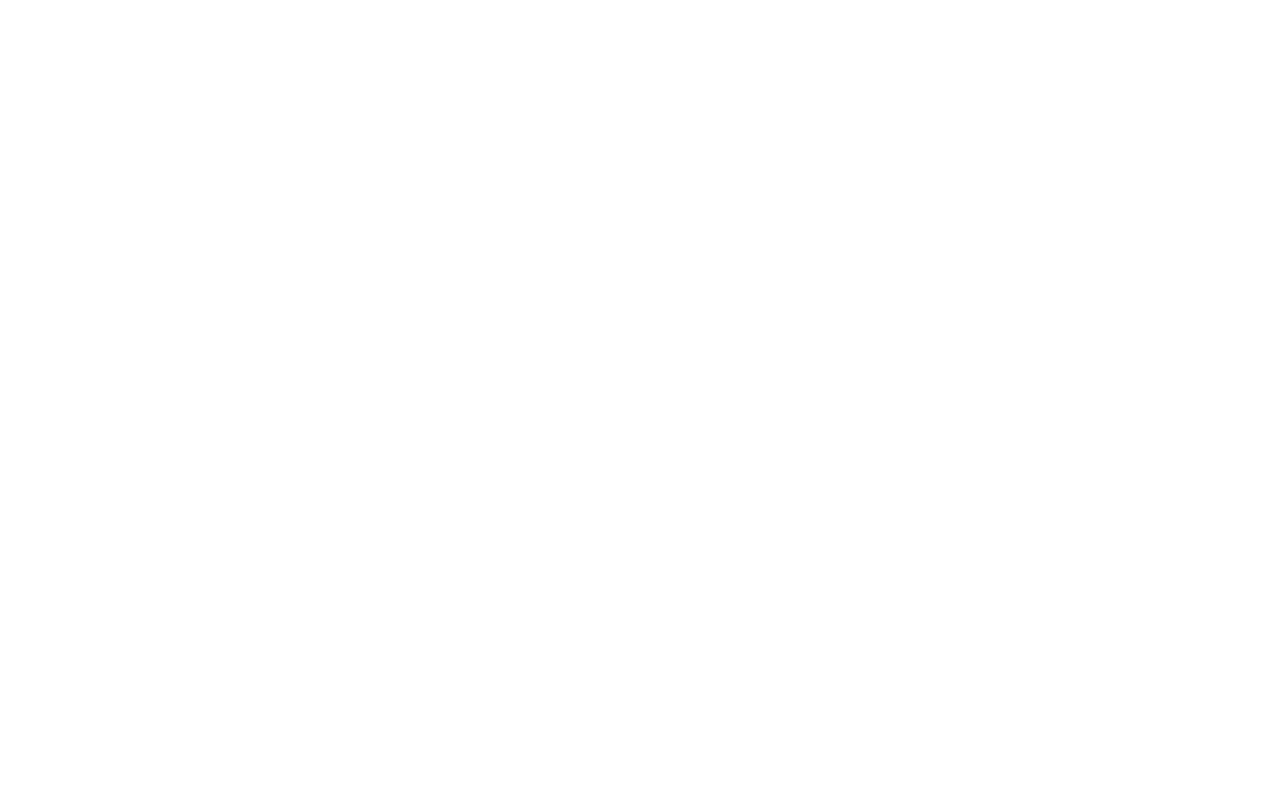
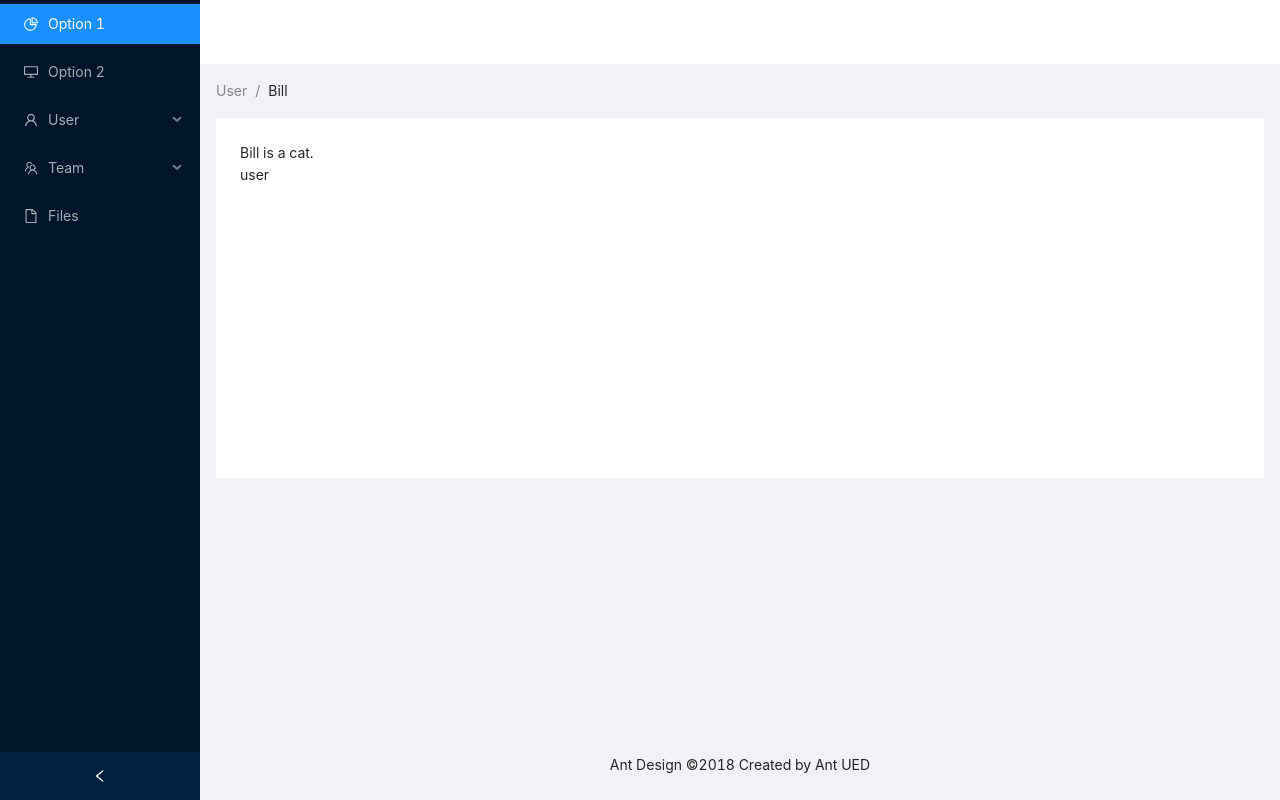
Before and after one commit to cx3hen/supermarket, a React (Create React App) app: page /home/user in a window 1280 px wide. Before the commit this address had no page. Built offline with nearby package versions, Linux system fonts and the light colour scheme; no server answers.

Commit message:
feat: 路由拦截器，页面主体结构,页面跳转方式修改

```diff
--- a/public/index.html
+++ b/public/index.html
@@ -1,12 +1,12 @@
 <!DOCTYPE html>
 <html lang="en">
-<head>
-  <meta charset="UTF-8">
-  <meta http-equiv="X-UA-Compatible" content="IE=edge">
-  <meta name="viewport" content="width=device-width, initial-scale=1.0">
-  <title>Document</title>
-</head>
-<body>
-  <div id="root"> 1</div>
-</body>
+  <head>
+    <meta charset="UTF-8" />
+    <meta http-equiv="X-UA-Compatible" content="IE=edge" />
+    <meta name="viewport" content="width=device-width, initial-scale=1.0" />
+    <title>Document</title>
+  </head>
+  <body>
+    <div id="root"></div>
+  </body>
 </html>
--- a/src/App.css
+++ b/src/App.css
@@ -2,7 +2,7 @@
 
 .login-container {
   background-color: #2b4b6b;
-  height: 880px;
+  height: 1000px;
 }
 
 .login-card {
@@ -10,3 +10,13 @@
   border-radius: 20px;
   padding: 20px;
 }
+
+#components-layout-demo-side .logo {
+  height: 32px;
+  margin: 16px;
+  background: rgba(255, 255, 255, 0.3);
+}
+
+.site-layout .site-layout-background {
+  background: #fff;
+}
--- /dev/null
+++ b/src/components/User/index.tsx
@@ -0,0 +1,10 @@
+import { useEffect } from 'react';
+import { getMenu } from '../../service';
+const User = () => {
+  useEffect(() => {
+    getMenu();
+  }, []);
+  return <div>user</div>;
+};
+
+export default User;
--- /dev/null
+++ b/src/pages/Home/index.tsx
@@ -0,0 +1,67 @@
+import React, { useState } from 'react';
+import { DesktopOutlined, FileOutlined, PieChartOutlined, TeamOutlined, UserOutlined } from '@ant-design/icons';
+import type { MenuProps } from 'antd';
+import { Breadcrumb, Layout, Menu } from 'antd';
+import { Outlet } from 'react-router-dom';
+const { Header, Content, Footer, Sider } = Layout;
+
+const Home = () => {
+  const [collapsed, setCollapsed] = useState(false);
+  type MenuItem = Required<MenuProps>['items'][number];
+
+  function getItem(label: React.ReactNode, key: React.Key, icon?: React.ReactNode, children?: MenuItem[]): MenuItem {
+    return {
+      key,
+      icon,
+      children,
+      label,
+    } as MenuItem;
+  }
+  //左侧菜单配置
+  const items: MenuItem[] = [
+    getItem('Option 1', '1', <PieChartOutlined />),
+    getItem('Option 2', '2', <DesktopOutlined />),
+    getItem('User', 'sub1', <UserOutlined />, [getItem('Tom', '3'), getItem('Bill', '4'), getItem('Alex', '5')]),
+    getItem('Team', 'sub2', <TeamOutlined />, [getItem('Team 1', '6'), getItem('Team 2', '8')]),
+    getItem('Files', '9', <FileOutlined />),
+  ];
+
+  return (
+    <Layout style={{ minHeight: '100vh' }}>
+      {/* 左侧菜单 */}
+      <Sider collapsible collapsed={collapsed} onCollapse={value => setCollapsed(value)}>
+        <div className="logo" />
+        <Menu
+          theme="dark"
+          defaultSelectedKeys={['1']}
+          mode="inline"
+          items={items}
+          onClick={e => {
+            console.log(e);
+          }}
+        />
+      </Sider>
+      <Layout className="site-layout">
+        {/* 头部 */}
+        <Header className="site-layout-background" style={{ padding: 0 }} />
+        <Content style={{ margin: '0 16px' }}>
+          {/* 面包屑 */}
+          <Breadcrumb style={{ margin: '16px 0' }}>
+            <Breadcrumb.Item>User</Breadcrumb.Item>
+            <Breadcrumb.Item>Bill</Breadcrumb.Item>
+          </Breadcrumb>
+          {/* 页面主要内容 */}
+          <div className="site-layout-background" style={{ padding: 24, minHeight: 360 }}>
+            Bill is a cat.
+            {/* 子路由占位符 */}
+            <Outlet />
+          </div>
+        </Content>
+        {/* 底部 */}
+        <Footer style={{ textAlign: 'center' }}>Ant Design ©2018 Created by Ant UED</Footer>
+      </Layout>
+    </Layout>
+  );
+};
+
+export default Home;
--- a/src/pages/Login/index.tsx
+++ b/src/pages/Login/index.tsx
@@ -1,9 +1,13 @@
 import React, { useState } from 'react';
-import { Button, Checkbox, Form, Input, Col, Row } from 'antd';
+import { Button, Checkbox, Form, Input, Col, Row, message } from 'antd';
 import { login } from '../../service';
+import { useNavigate } from 'react-router-dom';
+import axios from 'axios';
 
 const Login = () => {
   const [form] = Form.useForm();
+  //跳转的钩子函数
+  const navigate = useNavigate();
   return (
     <Row className="login-container" align="middle">
       <Col span={8} offset={8} className="login-card">
@@ -22,8 +26,15 @@ const Login = () => {
               htmlType="submit"
               onClick={() => {
                 form.validateFields().then(values => {
-                  login(values.username, values.password).then(res => {
-                    console.log(res);
+                  login(values).then(data => {
+                    if (data.meta.status !== 200) {
+                      return message.error('登陆失败，检查输入用户名或密码。');
+                    } else {
+                      message.success('登录成功。');
+                      console.log(data);
+                      localStorage.setItem('token', data.data.token);
+                      navigate('/home');
+                    }
                   });
                 });
               }}
--- a/src/routes/index.tsx
+++ b/src/routes/index.tsx
@@ -1,6 +1,8 @@
 import { BrowserRouter as Router, Routes, Route, Link } from 'react-router-dom';
 
 import Login from '../pages/Login';
+import Home from '../pages/Home';
+import User from '../components/User';
 
 const Routers = () => {
   return (
@@ -10,6 +12,9 @@ const Routers = () => {
           {/* <Route path="/" element={<Link to="/page2">link</Link>} /> */}
           <Route path="/" element={<Login />} />
           <Route path="/login" element={<Login />} />
+          <Route path="/home/*" element={<Home />}>
+            <Route path="user" element={<User />} />
+          </Route>
         </Routes>
       </Router>
     </>
--- a/src/service.ts
+++ b/src/service.ts
@@ -1,22 +1,40 @@
 import axios from 'axios';
+import { config } from 'process';
 
 axios.defaults.baseURL = 'http://127.0.0.1:8888/api/private/v1/';
+
+//请求拦截器 为Authorization添加登陆时获取的token
+axios.interceptors.request.use(
+  config => {
+    config.headers = { Authorization: window.sessionStorage.getItem('token')! };
+    return config;
+  },
+  function (error) {
+    return Promise.reject(error);
+  }
+);
 
 /**
  *  登录验证接口
  */
-export const login = async (username: string, password: string) => {
+export const login = async (values: { username: string; password: string }) => {
   const res = await axios({
     url: '/login',
     data: {
-      username,
-      password,
+      ...values,
     },
     method: 'post',
   });
-  return res;
+  return res.data;
 };
 
+export const getMenu = async () => {
+  const res = await axios({
+    url: '/menus',
+    method: 'get',
+  });
+  return res.data;
+};
 /**
  * 使用get请求
  */
```
